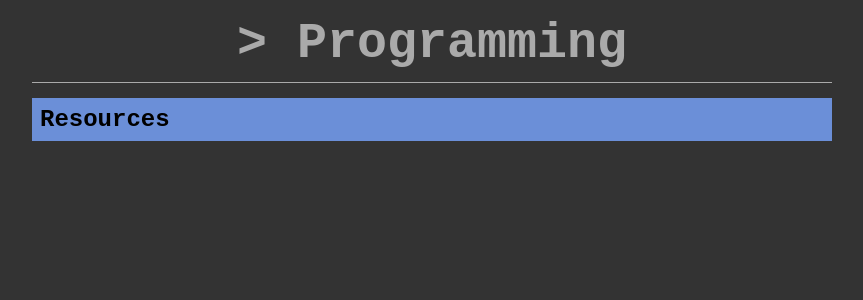
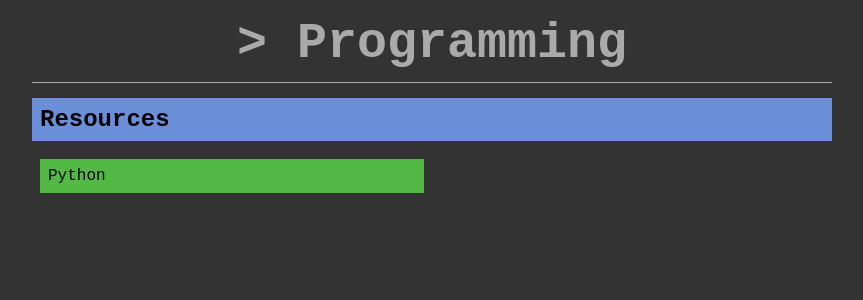
Before and after one commit to wcgs-programming/wcgs-programming.github.io, a Jekyll site: the page built from resources.md, in a window 1280 px wide. Shown: the top 300 px of the page, without its empty margins (208-1071 px from the left). Built offline with Jekyll 4.4.1, drawn with Linux system fonts in a browser that asks for light colours.

Commit message:
stull trying

```diff
--- a/resources.md
+++ b/resources.md
@@ -7,5 +7,5 @@ published: true
 ---
 
 {% for post in site.posts %}
-{% if post.categories == "resources" %}[{{ post.title }}]({{ post.url }}){% endif %}
+{% if post.categories contains "resources" %}[{{ post.title }}]({{ post.url }}){% endif %}
 {% endfor %}
```
